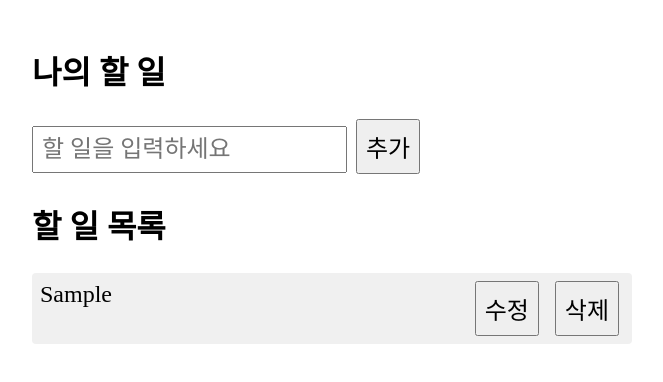
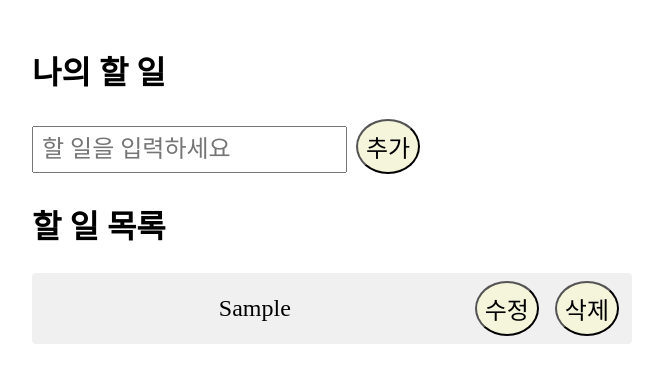
Before and after one commit to hyeonseogo/HW, a plain HTML site: page todolist.html in a window 1280 px wide. Both pictures are taken after typing "Sample" into the empty fields and a click on the button "추가". Shown: the whole page, without its empty margins (308-971 px from the left). Drawn offline with Linux system fonts and the light colour scheme; a web font is replaced by a local one.

Commit message:
디자인 완료료

```diff
--- a/todolist.html
+++ b/todolist.html
@@ -28,6 +28,13 @@
         padding: 8px;
         margin-right: 5px;
       }
+      button:hover {
+        transform: scale(1.2);
+      }
+      button {
+        background-color: beige;
+        border-radius: 50%;
+      }
       ul {
         list-style: none;
         padding: 0;
@@ -44,6 +51,9 @@
       }
       .controls button {
         margin-left: 5px;
+      }
+      span {
+        margin: auto;
       }
     </style>
   </head>
```
